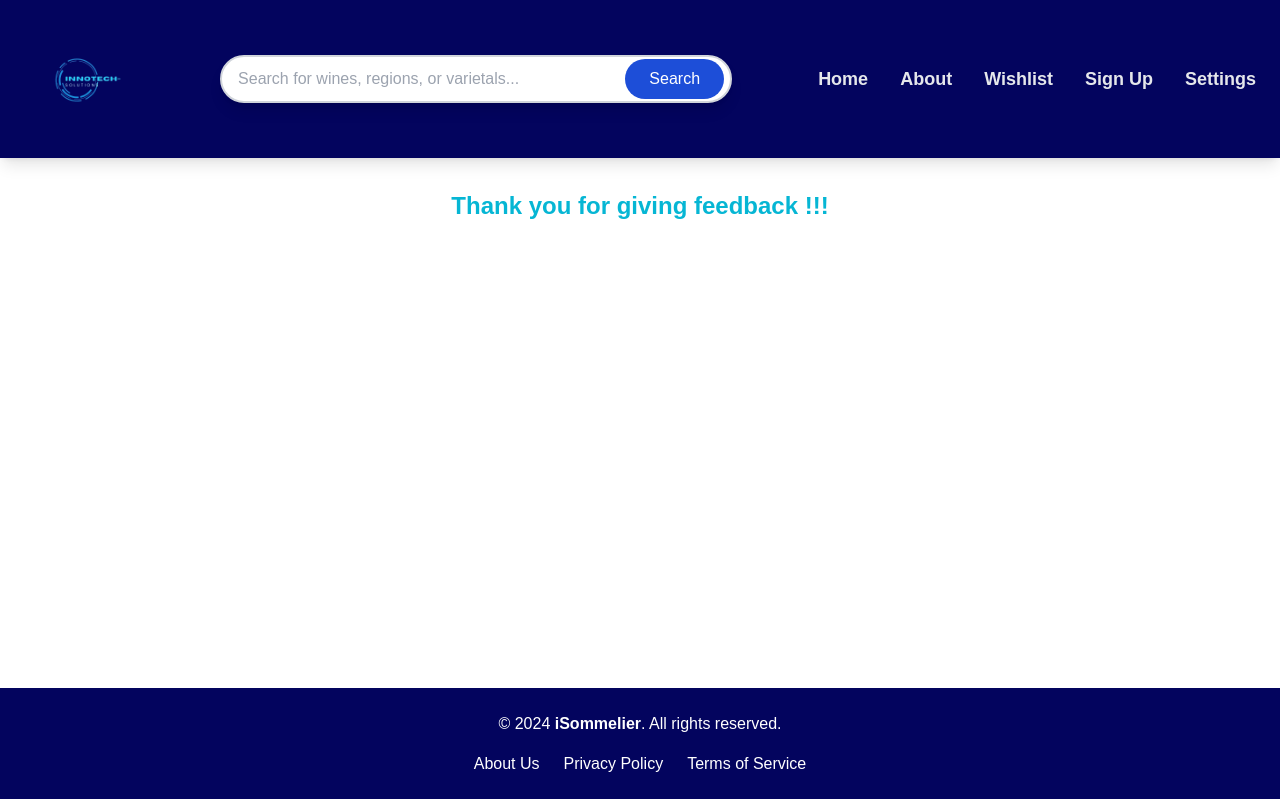
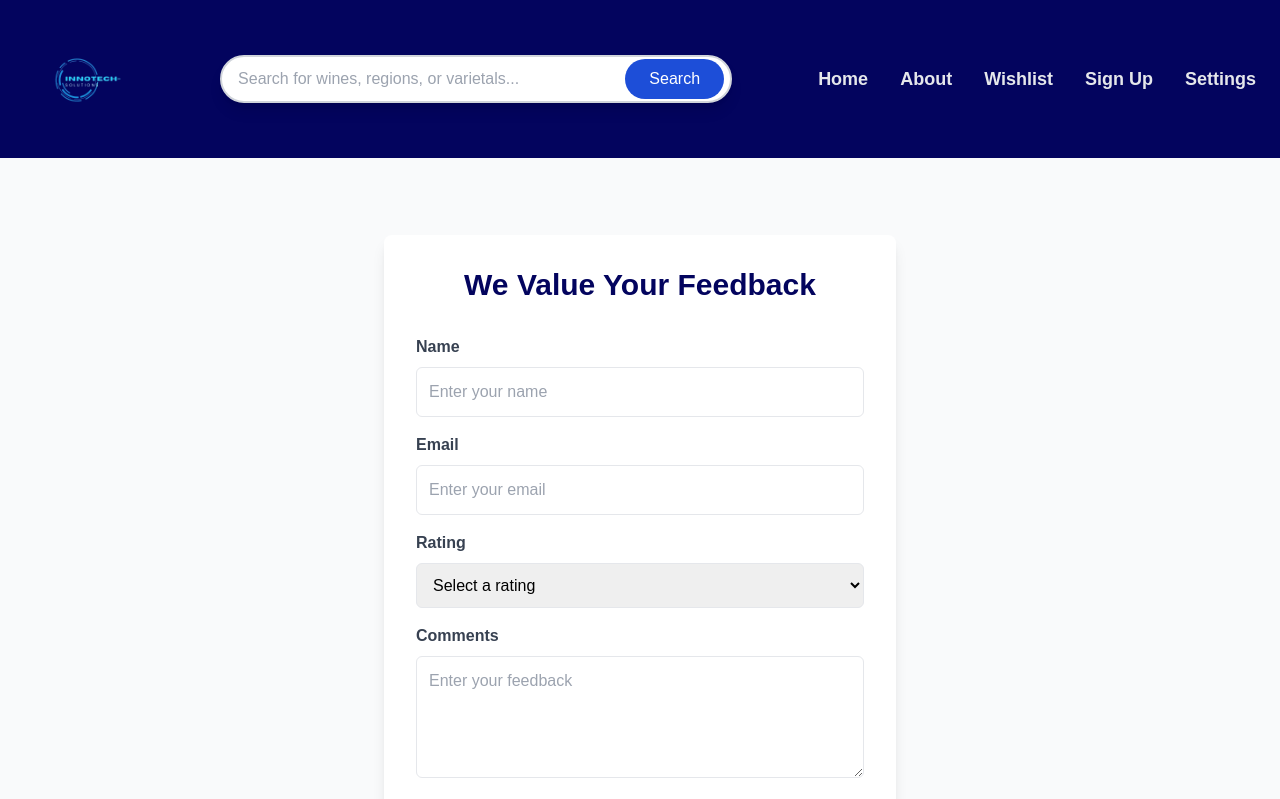
Before and after one commit to apskahlon15/iSommelier, a Next.js app: page /feedback in a window 1280 px wide. Shown: the top 799 px of the page. Built offline with nearby package versions, Linux system fonts and the light colour scheme.

Commit message:
Feedback page and selected heart item go to the wishlist

```diff
--- a/app/feedback/page.js
+++ b/app/feedback/page.js
@@ -1,8 +1,141 @@
+"use client";
+import React, { useState, useEffect } from "react";
+import { useRouter } from "next/navigation"; // Import useRouter for navigation
 
-import React from "react";
+const FeedbackPage = () => {
+  const [name, setName] = useState("");
+  const [email, setEmail] = useState("");
+  const [rating, setRating] = useState("");
+  const [comments, setComments] = useState("");
+  const [submitted, setSubmitted] = useState(false);
 
-const Compare = () => {
-  return <h1 className="text-2xl font-bold text-center py-8 text-cyan-500">Thank you for giving feedback !!!</h1>;
+  const router = useRouter(); // Initialize the router for navigation
+
+  const handleSubmit = (e) => {
+    e.preventDefault();
+    setSubmitted(true); // Set the submission status to true
+  };
+
+  useEffect(() => {
+    if (submitted) {
+      // Redirect to home page after 3 seconds
+      const timer = setTimeout(() => {
+        router.push("/"); // Redirect to the home page
+      }, 3000);
+
+      return () => clearTimeout(timer); // Cleanup timer on unmount
+    }
+  }, [submitted, router]);
+
+  return (
+    <div className="min-h-screen bg-gray-50 flex items-center justify-center">
+      <div className="bg-white shadow-lg rounded-lg p-8 max-w-lg w-full">
+        {submitted ? (
+          <h1 className="text-2xl font-bold text-center text-green-500 py-8">
+            Thank you for your feedback!
+          </h1>
+        ) : (
+          <>
+            <h1
+              className="text-3xl font-bold text-center mb-8"
+              style={{ color: "#03045e" }}
+            >
+              We Value Your Feedback
+            </h1>
+            <form onSubmit={handleSubmit}>
+              <div className="mb-4">
+                <label
+                  className="block text-gray-700 font-semibold mb-2"
+                  htmlFor="name"
+                >
+                  Name
+                </label>
+                <input
+                  type="text"
+                  id="name"
+                  value={name}
+                  onChange={(e) => setName(e.target.value)}
+                  className="w-full p-3 border rounded-md focus:outline-none focus:ring-2 focus:ring-cyan-400"
+                  placeholder="Enter your name"
+                  required
+                  style={{ color: "black" }}
+                />
+              </div>
+
+              <div className="mb-4">
+                <label
+                  className="block text-gray-700 font-semibold mb-2"
+                  htmlFor="email"
+                >
+                  Email
+                </label>
+                <input
+                  type="email"
+                  id="email"
+                  value={email}
+                  onChange={(e) => setEmail(e.target.value)}
+                  className="w-full p-3 border rounded-md focus:outline-none focus:ring-2 focus:ring-cyan-400"
+                  placeholder="Enter your email"
+                  required
+                  style={{ color: "black" }}
+                />
+              </div>
+
+              <div className="mb-4">
+                <label
+                  className="block text-gray-700 font-semibold mb-2"
+                  htmlFor="rating"
+                >
+                  Rating
+                </label>
+                <select
+                  id="rating"
+                  value={rating}
+                  onChange={(e) => setRating(e.target.value)}
+                  className="w-full p-3 border rounded-md focus:outline-none focus:ring-2 focus:ring-cyan-400"
+                  required
+                  style={{ color: "black" }}
+                >
+                  <option value="">Select a rating</option>
+                  <option value="1">1 - Poor</option>
+                  <option value="2">2 - Fair</option>
+                  <option value="3">3 - Good</option>
+                  <option value="4">4 - Very Good</option>
+                  <option value="5">5 - Excellent</option>
+                </select>
+              </div>
+
+              <div className="mb-4">
+                <label
+                  className="block text-gray-700 font-semibold mb-2"
+                  htmlFor="comments"
+                >
+                  Comments
+                </label>
+                <textarea
+                  id="comments"
+                  value={comments}
+                  onChange={(e) => setComments(e.target.value)}
+                  className="w-full p-3 border rounded-md focus:outline-none focus:ring-2 focus:ring-cyan-400"
+                  placeholder="Enter your feedback"
+                  rows="4"
+                  required
+                  style={{ color: "black" }}
+                ></textarea>
+              </div>
+
+              <button
+                type="submit"
+                className="w-full bg-cyan-500 text-white p-3 rounded-md font-semibold hover:bg-cyan-600 transition duration-200"
+              >
+                Submit Feedback
+              </button>
+            </form>
+          </>
+        )}
+      </div>
+    </div>
+  );
 };
 
-export default Compare;
+export default FeedbackPage;
--- a/app/landing/page.js
+++ b/app/landing/page.js
@@ -1,27 +1,29 @@
 "use client";
-import React, { useState } from "react";
+import React, { useState, useEffect } from "react";
 import Image from "next/image";
 import Link from "next/link";
 
 export default function Landing() {
-  // State to manage wishlist items
   const [wishlist, setWishlist] = useState([]);
 
-  // Function to handle click event
-  const handleWishlistClick = (wineName) => {
+  useEffect(() => {
+    // Retrieve wishlist from local storage on component mount
+    const storedWishlist = JSON.parse(localStorage.getItem("wishlist")) || [];
+    setWishlist(storedWishlist);
+  }, []);
+
+  const handleWishlistClick = (wine) => {
     setWishlist((prevWishlist) => {
-      // Check if wine is already in the wishlist
-      if (prevWishlist.includes(wineName)) {
-        // Remove from wishlist
-        return prevWishlist.filter((item) => item !== wineName);
-      } else {
-        // Add to wishlist
-        return [...prevWishlist, wineName];
-      }
+      const updatedWishlist = prevWishlist.includes(wine)
+        ? prevWishlist.filter((item) => item !== wine)
+        : [...prevWishlist, wine];
+
+      // Update local storage
+      localStorage.setItem("wishlist", JSON.stringify(updatedWishlist));
+      return updatedWishlist;
     });
   };
 
-  // Array of wines
   const wines = [
     {
       src: "/red.webp",
@@ -35,19 +37,16 @@ export default function Landing() {
 
   return (
     <div className="min-h-screen flex flex-col">
-      {/* Main Content */}
       <main className="relative flex-grow flex flex-col items-center text-center">
         <div className="relative w-full h-[50vh] overflow-hidden mb-12">
-          {/* Wine Image */}
           <Image
-            src="/wines.jpeg" // Replace with your image path
+            src="/wines.jpeg"
             alt="Wine"
-            layout="fill" // Makes the image cover the container
-            objectFit="cover" // Ensures the image covers the container without distortion
-            quality={100} // Set image quality to the highest
-            className="absolute inset-0" // Positions the image absolutely within the container
+            layout="fill"
+            objectFit="cover"
+            quality={100}
+            className="absolute inset-0"
           />
-          {/* Overlay */}
           <div className="absolute inset-0 flex flex-col items-center justify-center bg-black bg-opacity-60 text-white p-6">
             <h2 className="text-4xl font-bold mb-4">
               Discover the Perfect Wine
@@ -65,7 +64,6 @@ export default function Landing() {
           </div>
         </div>
 
-        {/* Images Row */}
         <div className="w-full flex flex-nowrap justify-center gap-8 py-8 px-4 mb-8 overflow-x-auto">
           {wines.map((wine, index) => (
             <div
@@ -77,12 +75,11 @@ export default function Landing() {
                   src={wine.src}
                   alt={wine.alt}
                   layout="intrinsic"
-                  width={280} // Adjust width to make image smaller
-                  height={210} // Adjust height to maintain aspect ratio
+                  width={280}
+                  height={210}
                   objectFit="cover"
                   className="rounded-lg"
                 />
-                {/* Heart Icon */}
                 <div
                   className="absolute top-2 right-2 cursor-pointer"
                   onClick={() => handleWishlistClick(wine.name)}
@@ -94,8 +91,8 @@ export default function Landing() {
                         : "/heart-1.png"
                     }
                     alt="Heart Icon"
-                    width={28} // Adjust width as needed
-                    height={28} // Adjust height as needed
+                    width={28}
+                    height={28}
                     className="transform hover:scale-125 transition-transform duration-200"
                   />
                 </div>
@@ -105,8 +102,6 @@ export default function Landing() {
           ))}
         </div>
       </main>
-
-
     </div>
   );
 }
--- a/app/src/components/Navbar.js
+++ b/app/src/components/Navbar.js
@@ -22,7 +22,10 @@ const Navbar = () => {
 
   const toggleAppearance = () => {
     setIsAppearanceActive((prevState) => !prevState);
-    console.log("Appearance is", isAppearanceActive ? "Deactivated" : "Activated");
+    console.log(
+      "Appearance is",
+      isAppearanceActive ? "Deactivated" : "Activated"
+    );
   };
 
   return (
--- a/app/wishlist/page.js
+++ b/app/wishlist/page.js
@@ -1,8 +1,74 @@
-
-import React from "react";
+"use client";
+import React, { useEffect, useState } from "react";
+import Image from "next/image";
+import Link from "next/link";
 
 const Wishlist = () => {
-  return <h1 className="text-2xl font-bold py-8 text-center text-cyan-500">Welcome to Wishlist Page !!!</h1>;
+  const [wishlistItems, setWishlistItems] = useState([]);
+
+  useEffect(() => {
+    // Retrieve wishlist from local storage
+    const storedWishlist = JSON.parse(localStorage.getItem("wishlist")) || [];
+    setWishlistItems(storedWishlist);
+  }, []);
+
+  const wineImages = {
+    "Crimson Ridge Cabernet Sauvignon": "/red.webp",
+    "Silver Oak Chardonnay": "/red2.webp",
+    "Eclipse Estate Pinot Noir": "/wine3.webp",
+    "Golden Harvest Merlot": "/wine4.webp",
+  };
+
+  const handleCompareClick = () => {
+    localStorage.setItem("compare", JSON.stringify(wishlistItems));
+  };
+
+  return (
+    <div className="min-h-screen bg-white py-8">
+      <h1 className="text-3xl font-bold text-center text-cyan-500 mb-8">
+        Welcome to Your Wishlist!
+      </h1>
+
+      <div className="max-w-2xl mx-auto px-4">
+        {wishlistItems.length === 0 ? (
+          <div className="flex flex-col items-center">
+            <p className="text-center text-lg text-gray-600 animate-bounce">
+              Your wishlist is empty. Please select your favorite wines!
+            </p>
+          </div>
+        ) : (
+          <>
+            <div className="grid grid-cols-1 sm:grid-cols-2 lg:grid-cols-3 gap-6 mb-8">
+              {wishlistItems.map((item, index) => (
+                <div
+                  key={index}
+                  className="flex flex-col items-center border rounded-lg shadow-md bg-gray-50 p-4"
+                >
+                  <Image
+                    src={wineImages[item]}
+                    alt={item}
+                    width={200}
+                    height={300}
+                    className="mb-4 rounded-lg"
+                  />
+                  <h2 className="text-xl font-semibold text-gray-800 text-center">
+                    {item}
+                  </h2>
+                </div>
+              ))}
+            </div>
+            <Link
+              href="/compare"
+              onClick={handleCompareClick}
+              className="block text-center bg-cyan-500 text-white px-6 py-3 rounded-lg hover:bg-cyan-600 transition duration-300"
+            >
+              Ready to Compare
+            </Link>
+          </>
+        )}
+      </div>
+    </div>
+  );
 };
 
 export default Wishlist;
```
Also changed, not shown: app/page.js (line endings or trailing spaces).
